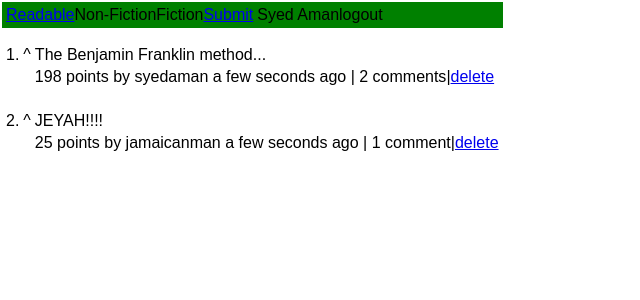
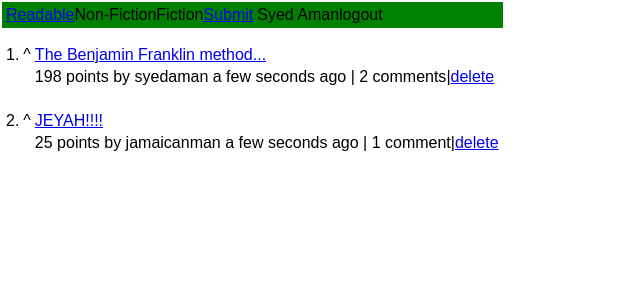
Before and after one commit to islamhaqq/Readable, a React (Create React App) app: page / in a window 1280 px wide. Shown: the top 300 px of the page, without its empty margins (0-640 px from the left). Built offline with nearby package versions, Linux system fonts and the light colour scheme.

Commit message:
add links to every post title

```diff
--- a/src/components/PostPrimaryRow.js
+++ b/src/components/PostPrimaryRow.js
@@ -1,5 +1,6 @@
 import React from 'react';
 import PropTypes from 'prop-types';
+import { Link } from 'react-router-dom';
 
 const PostPrimaryRow = ({ post, rank, onUpvote }) => (
 	<tr className="post-main-row">
@@ -11,7 +12,9 @@ const PostPrimaryRow = ({ post, rank, onUpvote }) => (
 			<span onClick={() => onUpvote(post.id)}>^</span>
 		</td>
 
-		<td className="post-title">{post.title}</td>
+		<td className="post-title">
+			<Link to={`/post/${post.id}`}>{post.title}</Link>
+		</td>
 	</tr>
 );
 
```
